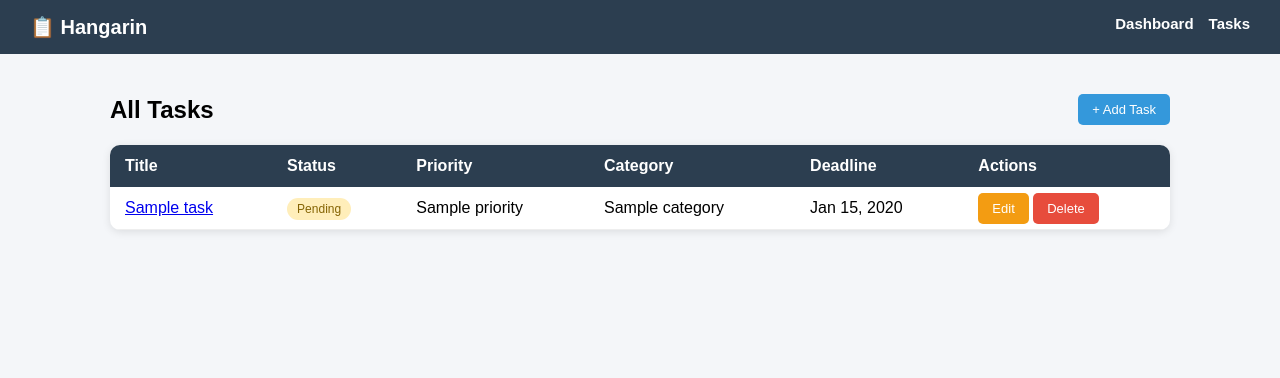
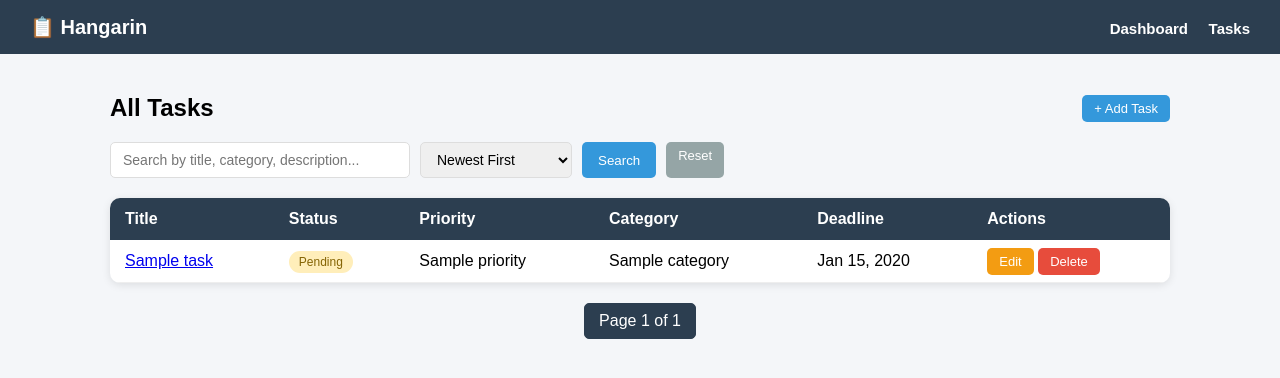
Before and after one commit to asi0723/Hangarin, a Django app: page /tasks/ in a window 1280 px wide. Shown: the top 378 px of the page. Run offline with Django 5.2, Linux system fonts and the light colour scheme; tables that the repository leaves empty hold one stand-in row (values such as "Sample post").

Commit message:
added search

```diff
--- a/tasks/views.py
+++ b/tasks/views.py
@@ -20,8 +20,38 @@ def dashboard(request):
 
 
 def task_list(request):
-    tasks = Task.objects.all().order_by('-created_at')
-    return render(request, 'tasks/task_list.html', {'tasks': tasks})
+    tasks = Task.objects.all()
+
+    # Search
+    search = request.GET.get('search', '')
+    if search:
+        tasks = tasks.filter(
+            title__icontains=search
+        ) | tasks.filter(
+            description__icontains=search
+        ) | tasks.filter(
+            category__name__icontains=search
+        )
+
+    # Sort
+    sort = request.GET.get('sort', '-created_at')
+    allowed_sorts = ['title', '-title', 'created_at', '-created_at',
+                     'deadline', '-deadline', 'status', '-status']
+    if sort in allowed_sorts:
+        tasks = tasks.order_by(sort)
+
+    # Pagination
+    from django.core.paginator import Paginator
+    paginator = Paginator(tasks, 10)  # 10 tasks per page
+    page_number = request.GET.get('page')
+    page_obj = paginator.get_page(page_number)
+
+    context = {
+        'page_obj': page_obj,
+        'search': search,
+        'sort': sort,
+    }
+    return render(request, 'tasks/task_list.html', context)
 
 
 def task_create(request):
--- a/templates/tasks/task_list.html
+++ b/templates/tasks/task_list.html
@@ -6,39 +6,62 @@
     <style>
         * { margin: 0; padding: 0; box-sizing: border-box; }
         body { font-family: Arial, sans-serif; background: #f4f6f9; }
-        .navbar { background: #2c3e50; color: white; padding: 15px 30px; font-size: 20px; font-weight: bold; }
+        .navbar { background: #2c3e50; color: white; padding: 15px 30px; font-size: 20px; font-weight: bold; display: flex; justify-content: space-between; align-items: center; }
+        .nav-links a { color: white; text-decoration: none; margin-left: 15px; font-size: 15px; }
         .container { max-width: 1100px; margin: 40px auto; padding: 0 20px; }
         .top { display: flex; justify-content: space-between; align-items: center; margin-bottom: 20px; }
+        .search-sort { display: flex; gap: 10px; margin-bottom: 20px; }
+        .search-sort input { padding: 8px 12px; border: 1px solid #ddd; border-radius: 5px; font-size: 14px; width: 300px; }
+        .search-sort select { padding: 8px 12px; border: 1px solid #ddd; border-radius: 5px; font-size: 14px; }
+        .search-sort button { padding: 8px 16px; background: #3498db; color: white; border: none; border-radius: 5px; cursor: pointer; }
         table { width: 100%; border-collapse: collapse; background: white; border-radius: 10px; overflow: hidden; box-shadow: 0 2px 8px rgba(0,0,0,0.1); }
         th { background: #2c3e50; color: white; padding: 12px 15px; text-align: left; }
         td { padding: 12px 15px; border-bottom: 1px solid #eee; }
         tr:hover { background: #f9f9f9; }
-        .btn { padding: 8px 14px; border-radius: 5px; border: none; cursor: pointer; text-decoration: none; font-size: 13px; }
+        .btn { padding: 6px 12px; border-radius: 5px; border: none; cursor: pointer; text-decoration: none; font-size: 13px; }
         .btn-primary { background: #3498db; color: white; }
         .btn-warning { background: #f39c12; color: white; }
         .btn-danger { background: #e74c3c; color: white; }
-        .btn-success { background: #2ecc71; color: white; }
         .badge { padding: 4px 10px; border-radius: 20px; font-size: 12px; }
         .badge-pending { background: #ffeeba; color: #856404; }
         .badge-progress { background: #bee5eb; color: #0c5460; }
         .badge-completed { background: #c3e6cb; color: #155724; }
-        .nav-links { display: flex; gap: 15px; }
-        .nav-links a { color: white; text-decoration: none; }
+        .pagination { display: flex; gap: 5px; margin-top: 20px; justify-content: center; }
+        .pagination a, .pagination span { padding: 8px 14px; border-radius: 5px; background: white; border: 1px solid #ddd; text-decoration: none; color: #2c3e50; }
+        .pagination .current { background: #2c3e50; color: white; border-color: #2c3e50; }
     </style>
 </head>
 <body>
 <div class="navbar">
     📋 Hangarin
-    <span class="nav-links" style="float:right; font-size:15px;">
+    <div class="nav-links">
         <a href="{% url 'dashboard' %}">Dashboard</a>
         <a href="{% url 'task_list' %}">Tasks</a>
-    </span>
+    </div>
 </div>
+
 <div class="container">
     <div class="top">
         <h2>All Tasks</h2>
         <a href="{% url 'task_create' %}" class="btn btn-primary">+ Add Task</a>
     </div>
+
+    <!-- Search & Sort -->
+    <form method="get" class="search-sort">
+        <input type="text" name="search" placeholder="Search by title, category, description..." value="{{ search }}">
+        <select name="sort">
+            <option value="-created_at" {% if sort == '-created_at' %}selected{% endif %}>Newest First</option>
+            <option value="created_at" {% if sort == 'created_at' %}selected{% endif %}>Oldest First</option>
+            <option value="title" {% if sort == 'title' %}selected{% endif %}>Title A-Z</option>
+            <option value="-title" {% if sort == '-title' %}selected{% endif %}>Title Z-A</option>
+            <option value="deadline" {% if sort == 'deadline' %}selected{% endif %}>Deadline Earliest</option>
+            <option value="-deadline" {% if sort == '-deadline' %}selected{% endif %}>Deadline Latest</option>
+            <option value="status" {% if sort == 'status' %}selected{% endif %}>Status</option>
+        </select>
+        <button type="submit">Search</button>
+        <a href="{% url 'task_list' %}" class="btn" style="background:#95a5a6; color:white;">Reset</a>
+    </form>
+
     <table>
         <thead>
             <tr>
@@ -51,7 +74,7 @@
             </tr>
         </thead>
         <tbody>
-            {% for task in tasks %}
+            {% for task in page_obj %}
             <tr>
                 <td><a href="{% url 'task_detail' task.pk %}">{{ task.title }}</a></td>
                 <td>
@@ -72,10 +95,25 @@
                 </td>
             </tr>
             {% empty %}
-            <tr><td colspan="6" style="text-align:center;">No tasks found.</td></tr>
+            <tr><td colspan="6" style="text-align:center; padding:20px;">No tasks found.</td></tr>
             {% endfor %}
         </tbody>
     </table>
+
+    <!-- Pagination -->
+    <div class="pagination">
+        {% if page_obj.has_previous %}
+            <a href="?page=1&search={{ search }}&sort={{ sort }}">« First</a>
+            <a href="?page={{ page_obj.previous_page_number }}&search={{ search }}&sort={{ sort }}">Previous</a>
+        {% endif %}
+
+        <span class="current">Page {{ page_obj.number }} of {{ page_obj.paginator.num_pages }}</span>
+
+        {% if page_obj.has_next %}
+            <a href="?page={{ page_obj.next_page_number }}&search={{ search }}&sort={{ sort }}">Next</a>
+            <a href="?page={{ page_obj.paginator.num_pages }}&search={{ search }}&sort={{ sort }}">Last »</a>
+        {% endif %}
+    </div>
 </div>
 </body>
 </html>
```
